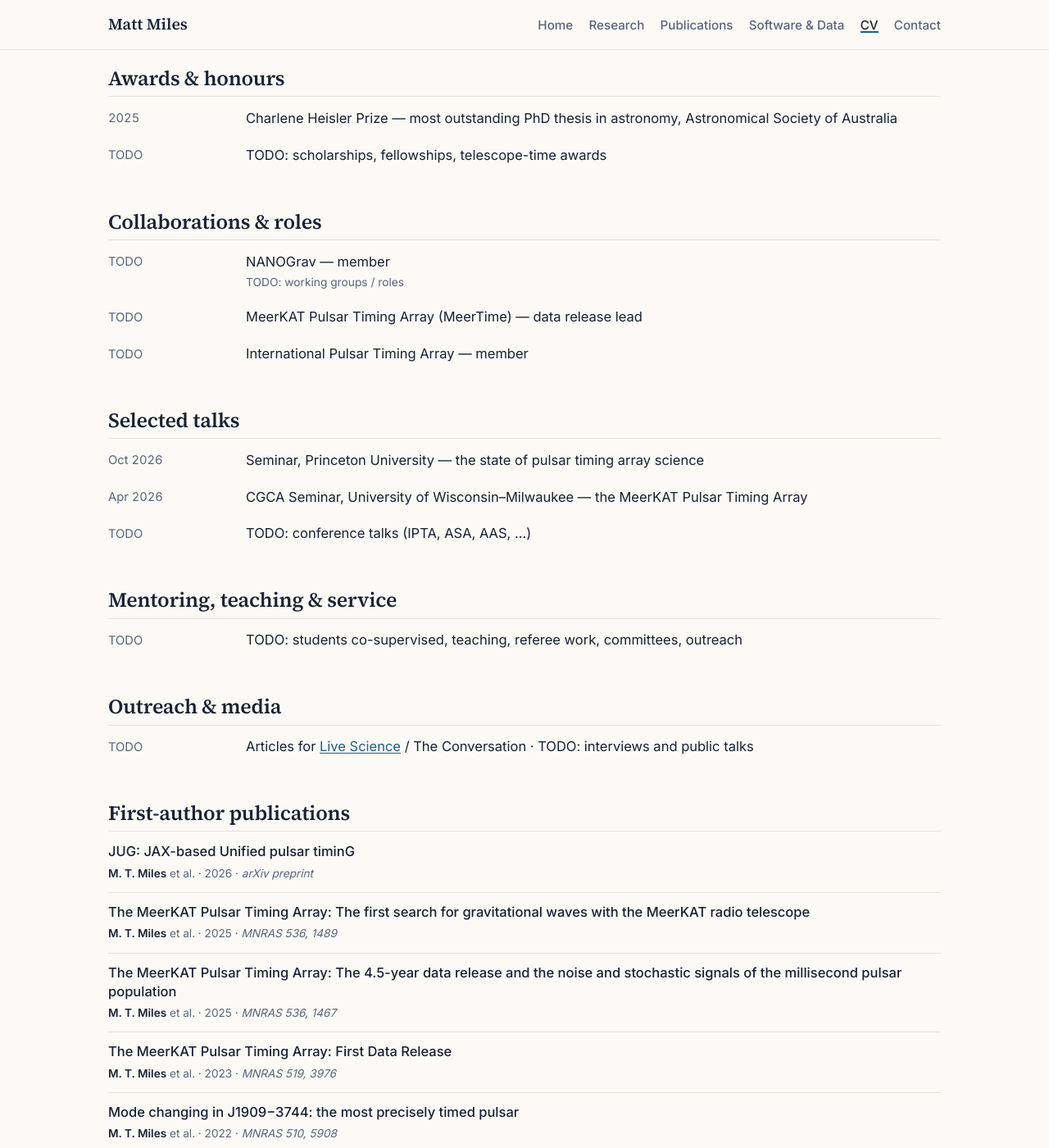
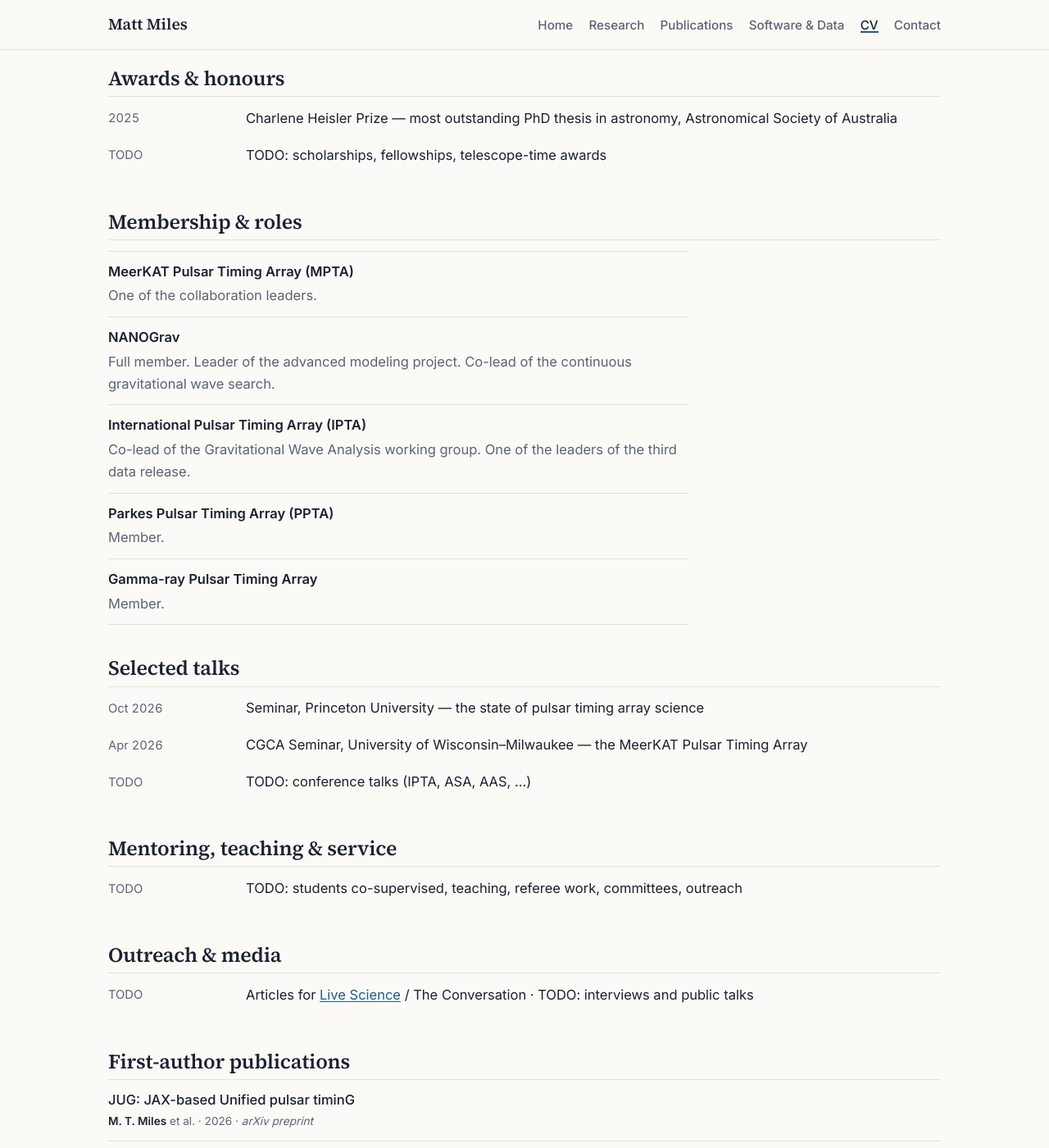
Before and after one commit to MattTMiles/MattTMiles.github.io, a Jekyll site: the page built from cv.html, in a window 1280 px wide and 1400 px high, scrolled down 561 px. Shown: the whole window at 82% size. Built offline with Jekyll 4.4.1, drawn with Linux system fonts in a browser that asks for light colours.

Commit message:
Home: headshot, Membership & Roles (shared with CV), social preview image
Co-Authored-By: Claude Opus 5.5 <noreply@anthropic.com>

```diff
--- a/_config.yml
+++ b/_config.yml
@@ -24,8 +24,7 @@ author:
   phd: Swinburne University of Technology
   email: matthew.t.miles@vanderbilt.edu
   location: Nashville, Tennessee, USA
-  # Replace with a real photo (square, ≥400 px, .jpg) and update this path.
-  headshot: /assets/img/headshot-placeholder.svg
+  headshot: /assets/img/matthew-miles-astronomer.jpg
 
 # Collaboration badges on the home page.
 collaborations:
@@ -55,7 +54,12 @@ links:
 google_site_verification: ""
 
 # jekyll-seo-tag
-image: /assets/img/headshot-placeholder.svg   # TODO: point at your real headshot .jpg
+# Social-preview image (link cards on Slack, X, etc.) for every page
+defaults:
+  - scope:
+      path: ""
+    values:
+      image: /assets/img/matt-miles-og.jpg
 social:
   name: Matt Miles
   links:
--- /dev/null
+++ b/_data/roles.yml
@@ -0,0 +1,14 @@
+# Membership & Roles — shown on the home page and the CV. `url` is optional.
+- name: MeerKAT Pulsar Timing Array (MPTA)
+  url: https://mpta-gw.github.io/
+  roles: One of the collaboration leaders.
+- name: NANOGrav
+  url: https://nanograv.org/
+  roles: Full member. Leader of the advanced modeling project. Co-lead of the continuous gravitational wave search.
+- name: International Pulsar Timing Array (IPTA)
+  url: https://ipta4gw.org/
+  roles: Co-lead of the Gravitational Wave Analysis working group. One of the leaders of the third data release.
+- name: Parkes Pulsar Timing Array (PPTA)
+  roles: Member.
+- name: Gamma-ray Pulsar Timing Array
+  roles: Member.
--- /dev/null
+++ b/_includes/roles.html
@@ -0,0 +1,6 @@
+{%- comment -%} Membership & roles from _data/roles.yml {%- endcomment -%}
+<ul class="roles">
+  {%- for r in site.data.roles %}
+  <li><span class="org">{% if r.url %}<a href="{{ r.url }}">{{ r.name }}</a>{% else %}{{ r.name }}{% endif %}</span><span class="what">{{ r.roles }}</span></li>
+  {%- endfor %}
+</ul>
--- a/assets/css/style.css
+++ b/assets/css/style.css
@@ -174,3 +174,11 @@ main { padding-top: 2.5rem; padding-bottom: 4rem; }
 .intro p { color: var(--muted); }
 .area figure.bare img { border: 0; background: none; }
 .keypapers a { white-space: normal; }
+
+.roles { list-style: none; padding: 0; margin: 0; max-width: 68ch; }
+.roles li { display: grid; grid-template-columns: 1fr; gap: .15rem; padding: .7rem 0; border-top: 1px solid var(--line); }
+.roles li:last-child { border-bottom: 1px solid var(--line); }
+.roles .org { font-weight: 600; }
+.roles .org a { color: var(--ink); text-decoration: none; }
+.roles .org a:hover { color: var(--accent); }
+.roles .what { color: var(--muted); }
--- a/cv.html
+++ b/cv.html
@@ -28,12 +28,8 @@ description: Curriculum vitae of Matthew T. Miles, astronomer at Vanderbilt Univ
     <dt>TODO</dt><dd>TODO: scholarships, fellowships, telescope-time awards</dd>
   </dl>
 
-  <h2>Collaborations &amp; roles</h2>
-  <dl>
-    <dt>TODO</dt><dd>NANOGrav — member<small>TODO: working groups / roles</small></dd>
-    <dt>TODO</dt><dd>MeerKAT Pulsar Timing Array (MeerTime) — data release lead</dd>
-    <dt>TODO</dt><dd>International Pulsar Timing Array — member</dd>
-  </dl>
+  <h2>Membership &amp; roles</h2>
+  {% include roles.html %}
 
   <h2>Selected talks</h2>
   <dl>
--- a/index.html
+++ b/index.html
@@ -29,6 +29,11 @@ description: >-
   </div>
 </section>
 
+<section aria-labelledby="roles">
+  <h2 id="roles">Membership &amp; Roles</h2>
+  {% include roles.html %}
+</section>
+
 <section aria-labelledby="recent">
   <h2 id="recent">Recent papers</h2>
   {% include paper-list.html limit=5 %}
```
Also changed, not shown: assets/img/headshot-placeholder.svg (deleted), assets/img/matt-miles-og.jpg (added), assets/img/matthew-miles-astronomer.jpg (added).
